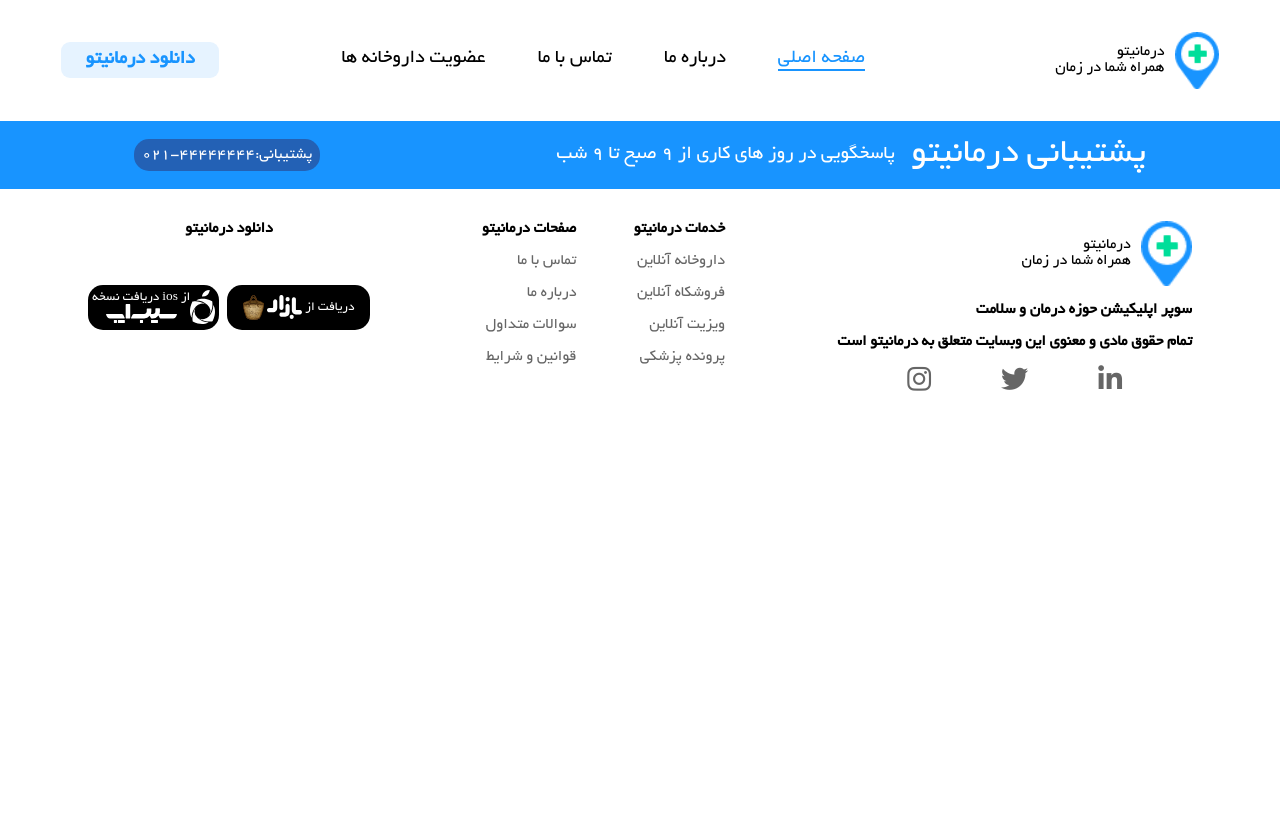
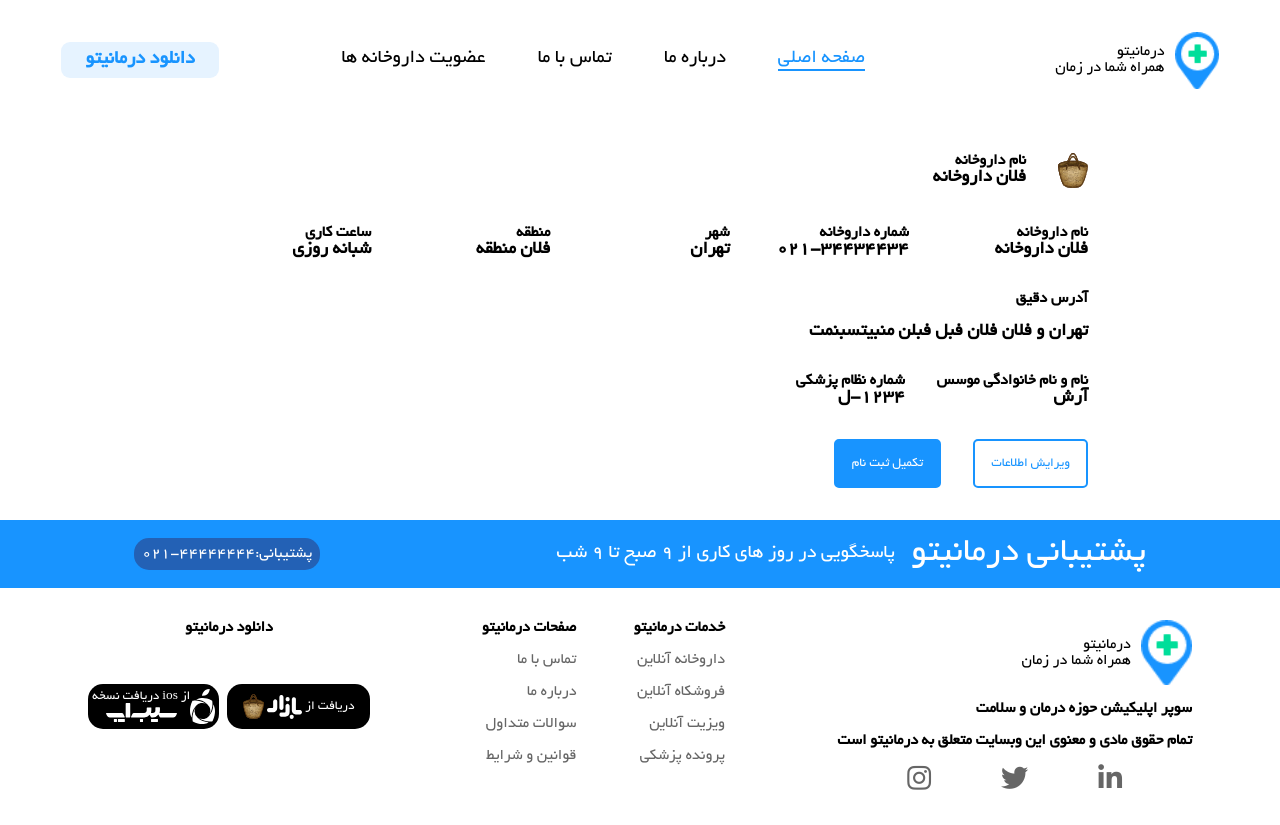
Before and after one commit to Arash-coder/Darmanito-React, a React (Create React App) app: page /Confirm in a window 1280 px wide. Before the commit the page ends 800 px from the top, so only its background shows below. Built offline with nearby package versions, Linux system fonts and the light colour scheme.

Commit message:
add confirm page ( have some bugs )

```diff
--- a/src/Components/Layout/Layout.js
+++ b/src/Components/Layout/Layout.js
@@ -11,6 +11,7 @@
 import Contact_us from '../Contact_us/Contact_us';
 import Pharmacy_Registeration from '../../Containers/Pharmacy_Registeration/Pharmacy_Registeration';
 import Form from '../../Containers/Pharmacy_Registeration/RegisterationForm/RegisterationForm';
+import Confirm from '../../Containers/Pharmacy_Registeration/RegisterationForm/Confirm/Confirm';
 
 
 const Layout = (props) =>{
@@ -24,6 +25,7 @@
         <Modal onClick={()=>setshow(!show)} className={[style.main,show?style.active:null].join(' ')} />
         <Header />
         <Route path='/Form' component={Form} />
+        <Route path='/Confirm' component={Confirm} />
         <Route path='/' exact>
             <Mainbody onClick={()=>setshow(!show)} />
         </Route>
--- /dev/null
+++ b/src/Containers/Pharmacy_Registeration/RegisterationForm/Confirm/Confirm.js
@@ -0,0 +1,65 @@
+import React from 'react';
+import { Route } from 'react-router-dom';
+import style from './Confirm.module.scss';
+import pic from '../../../../assets/images/bazzar logo.svg';
+
+
+const Confrim = (props) => {
+    return (
+
+        <main className={style.main}>
+            <div className={style.first}>
+                <div>
+                    <img src={pic} alt="image" />
+                </div>
+                <div className={style.title}>
+                    <h4>نام داروخانه</h4>
+                    <h3>فلان داروخانه</h3>
+                </div>
+            </div>
+            <div className={style.second}>
+                <div className={style.second_item}>
+                    <h4>نام داروخانه</h4>
+                    <h3>فلان داروخانه</h3>
+                </div>
+                <div className={style.second_item}>
+                    <h4>شماره داروخانه</h4>
+                    <h3>021-34434434</h3>
+                </div>
+                <div className={style.second_item}>
+                    <h4>شهر</h4>
+                    <h3>تهران</h3>
+                </div>
+                <div className={style.second_item}>
+                    <h4>منطقه</h4>
+                    <h3>فلان منطقه</h3>
+                </div>
+                <div className={style.second_item}>
+                    <h4>ساعت کاری</h4>
+                    <h3>شبانه روزی</h3>
+                </div>
+            </div>
+            <div className={style.third}>
+                <h4>آدرس دقیق</h4>
+                <h3>تهران و فلان فلان فبل فبلن منبیتسبنمت</h3>
+            </div>
+            <div className={style.fourth}>
+                <div className={style.fourth_item}>
+                    <h4>نام و نام خانوادگی موسس</h4>
+                    <h3>آرش</h3>
+                </div>
+                <div className={[style.fourth_item,style.right].join(' ')}>
+                    <h4>شماره نظام پزشکی</h4>
+                    <h3>1234-ل</h3>
+                </div>
+            </div>
+            <div className={style.fifth}>
+                <button className={style.change}>ویرایش اطلاعات</button>
+                <button className={style.confrim}>تکمیل ثبت نام</button>
+            </div>
+        </main>
+
+    )
+}
+
+export default Confrim;
--- /dev/null
+++ b/src/Containers/Pharmacy_Registeration/RegisterationForm/Confirm/Confirm.module.scss
@@ -0,0 +1,58 @@
+@import '../../../../assets/styles/Defaults/Defaults.scss';
+.main {
+    padding: 0rem 12rem;
+    margin-top: 2rem;
+    .first {
+        display: flex;
+        direction: rtl;
+        .title {
+            margin-right: 2rem;
+        }
+    }
+    .second {
+        display: grid;
+        grid-template-columns: 1fr 1fr 1fr 1fr 1fr;
+        direction: rtl;
+        margin-top: 2rem;
+    }
+    .third {
+        direction: rtl;
+        margin-top: 2rem;
+        h3 {
+            margin-top: 1rem;
+        }
+    }
+    .fourth {
+        display: flex;
+        direction: rtl;
+        margin-top: 2rem;
+        .fourth_item {
+            direction: rtl;
+        }
+        .right {
+            margin-right: 2rem;
+        }
+    }
+    .fifth {
+        direction: rtl;
+        .change {
+            color: $blue;
+            background-color: white;
+            border: 2px solid $blue;
+            padding: 1rem;
+            border-radius: 5px;
+            cursor: pointer;
+        }
+        .confrim {
+            margin-right: 2rem;
+            background-color: $blue;
+            border: none;
+            color: white;
+            padding: 1rem;
+            border-radius: 5px;
+            border: 2px solid $blue;
+            cursor: pointer;
+        }
+        margin:2rem 0rem;
+    }
+}
--- a/src/Containers/Pharmacy_Registeration/RegisterationForm/RegisterationForm.js
+++ b/src/Containers/Pharmacy_Registeration/RegisterationForm/RegisterationForm.js
@@ -1,6 +1,6 @@
 import React from 'react';
 import style from './RegisterationForm.module.scss';
-import { Route, Link } from 'react-router-dom';
+import {  Link , Route} from 'react-router-dom';
 import { useForm } from "react-hook-form";
 
 
@@ -8,12 +8,12 @@
 
     const { register, handleSubmit, watch, errors } = useForm();
     const onSubmit = data => console.log(data);
+    // console.log(watch("example"));
 
-    // console.log(watch("example"));
     return (
-        <Route path="/form">
-            <main>
+
         <form onSubmit={handleSubmit(onSubmit)}>
+
             <div className={style.grid}>
                 <div className={style.grid_item}>
                     <div className={style.title}>
@@ -129,15 +129,12 @@
                     <input type="file" name="file" id="file" className={style.upload} ref={register} />
                 </div>
                 <div className={style.speci}>
-                            <button id className={style.confirm} type="input">
-                                <Link to={button.type?"/Confirm":null}>تایید</Link>
-                            </button>
+                    <Link className={style.confirm} to="/Confirm" >تایید</Link>
 
                 </div>
             </div>
         </form>
-            </main>
-        </Route>
+
     )
 }
 export default RegisterationForm;
```
Also changed, not shown: src/Containers/Pharmacy_Registeration/RegisterationForm/Confrim/Confrim.js (deleted), src/Containers/Pharmacy_Registeration/RegisterationForm/Confrim/Confrim.module.scss (deleted), 1 other file (tests, documents, lock files or other folders). Lines whose indentation alone changed are shown as unchanged.
